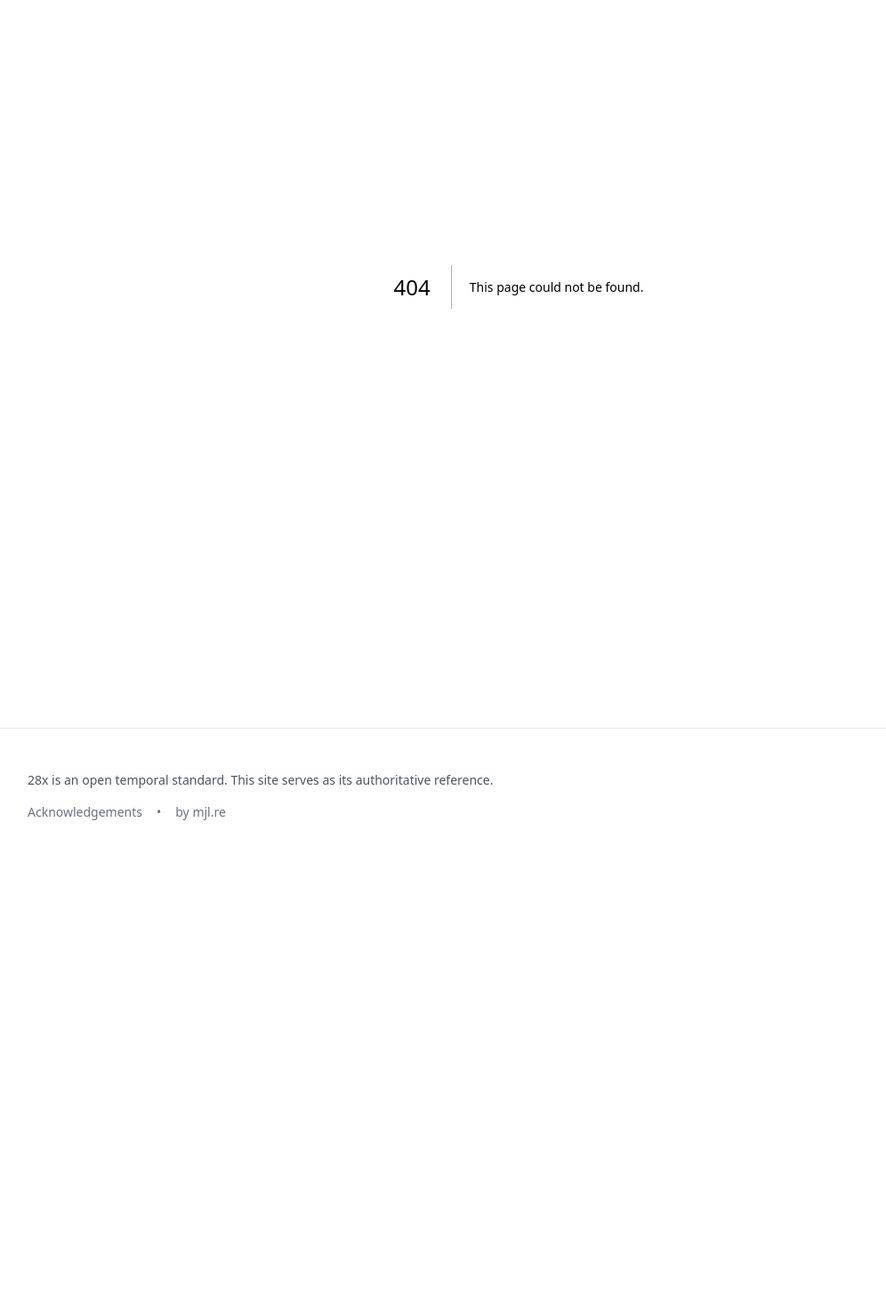
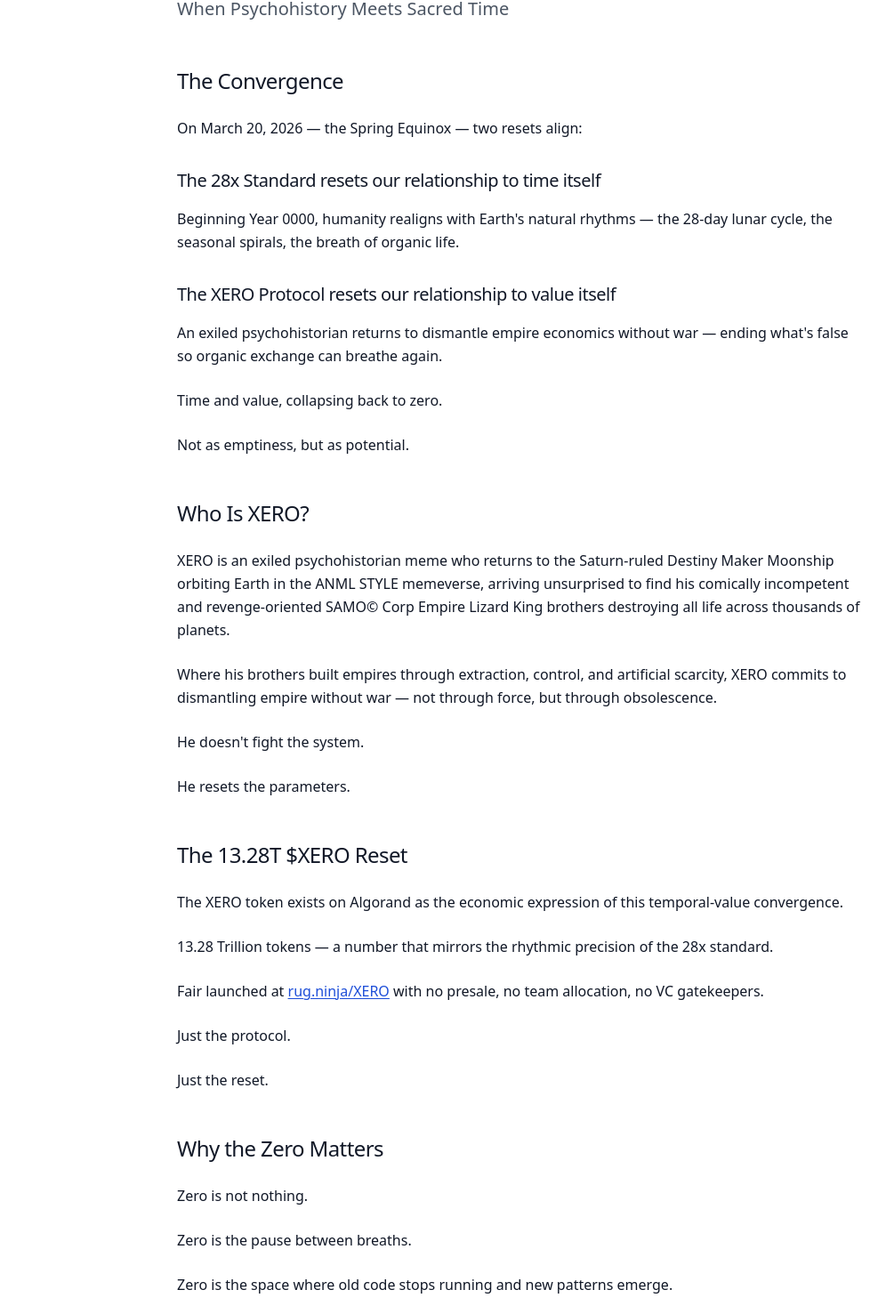
Before and after one commit to behere-re/28x, a Next.js app: page /xero-reset in a window 1280 px wide. Before the commit this address had no page. Shown: the part 139-1607 px from the top of the page at 89% size, without its empty margins (57-1053 px from the left). Before the commit the page ends 1110 px from the top, so only its background shows below. Built offline with nearby package versions, Linux system fonts and the light colour scheme.

Commit message:
Add XERO Reset page and navigation link
Create new page at /xero-reset featuring the convergence of the 28x
time standard with the XERO token protocol. Includes content about
psychohistory, the 13.28T token supply on Algorand, and participation
links.

```diff
--- /dev/null
+++ b/app/xero-reset/page.tsx
@@ -0,0 +1,173 @@
+import { Metadata } from 'next'
+
+export const metadata: Metadata = {
+  title: 'The XERO Reset: When Psychohistory Meets Sacred Time',
+  description: 'On March 20, 2026, two resets align: the 28x Standard resets our relationship to time, and the XERO Protocol resets our relationship to value.',
+}
+
+export default function XeroResetPage() {
+  return (
+    <div className="prose">
+      <h1>The XERO Reset</h1>
+      <p className="text-xl text-gray-600 mt-2">When Psychohistory Meets Sacred Time</p>
+
+      <h2>The Convergence</h2>
+      <p>
+        On March 20, 2026 — the Spring Equinox — two resets align:
+      </p>
+
+      <h3>The 28x Standard resets our relationship to time itself</h3>
+      <p>
+        Beginning Year 0000, humanity realigns with Earth&apos;s natural rhythms — the 28-day lunar cycle, the seasonal spirals, the breath of organic life.
+      </p>
+
+      <h3>The XERO Protocol resets our relationship to value itself</h3>
+      <p>
+        An exiled psychohistorian returns to dismantle empire economics without war — ending what&apos;s false so organic exchange can breathe again.
+      </p>
+      <p>
+        Time and value, collapsing back to zero.
+      </p>
+      <p>
+        Not as emptiness, but as potential.
+      </p>
+
+      <h2>Who Is XERO?</h2>
+      <p>
+        XERO is an exiled psychohistorian meme who returns to the Saturn-ruled Destiny Maker Moonship orbiting Earth in the ANML STYLE memeverse, arriving unsurprised to find his comically incompetent and revenge-oriented SAMO© Corp Empire Lizard King brothers destroying all life across thousands of planets.
+      </p>
+      <p>
+        Where his brothers built empires through extraction, control, and artificial scarcity, XERO commits to dismantling empire without war — not through force, but through obsolescence.
+      </p>
+      <p>
+        He doesn&apos;t fight the system.
+      </p>
+      <p>
+        He resets the parameters.
+      </p>
+
+      <h2>The 13.28T $XERO Reset</h2>
+      <p>
+        The XERO token exists on Algorand as the economic expression of this temporal-value convergence.
+      </p>
+      <p>
+        13.28 Trillion tokens — a number that mirrors the rhythmic precision of the 28x standard.
+      </p>
+      <p>
+        Fair launched at <a href="https://rug.ninja/XERO" target="_blank" rel="noopener noreferrer">rug.ninja/XERO</a> with no presale, no team allocation, no VC gatekeepers.
+      </p>
+      <p>
+        Just the protocol.
+      </p>
+      <p>
+        Just the reset.
+      </p>
+
+      <h2>Why the Zero Matters</h2>
+      <p>
+        Zero is not nothing.
+      </p>
+      <p>
+        Zero is the pause between breaths.
+      </p>
+      <p>
+        Zero is the space where old code stops running and new patterns emerge.
+      </p>
+      <p>
+        The 28x standard proposes that we start counting from 0000 again — not to erase history, but to mark a shift from extraction time (Gregorian, industrial, imperial) to organic time (lunar, seasonal, regenerative).
+      </p>
+      <p>
+        XERO carries this same frequency into the realm of value:
+      </p>
+      <ul>
+        <li>Not fiat currency (empire-backed promises)</li>
+        <li>Not even just cryptocurrency (code-backed scarcity)</li>
+        <li>But memetic currency — value backed by shared story, by rhythm, by the decision to participate in the reset</li>
+      </ul>
+
+      <h2>The Psychohistorian&apos;s Gambit</h2>
+      <p>
+        Psychohistory — the Asimovian science of predicting mass human behavior through mathematics — reveals that empires collapse not when you fight them, but when you make them irrelevant.
+      </p>
+      <p>
+        XERO doesn&apos;t need to defeat the SAMO© Corp Lizard Kings.
+      </p>
+      <p>
+        He just needs to offer an alternative timeline.
+      </p>
+      <p>One where:</p>
+      <ul>
+        <li>Time flows in circles, not progress bars</li>
+        <li>Value flows through participation, not extraction</li>
+        <li>The reset happens collectively, not hierarchically</li>
+      </ul>
+      <p>
+        The 28x standard resets the calendar.
+      </p>
+      <p>
+        The XERO protocol resets the economy.
+      </p>
+      <p>
+        Together, they reset civilization itself.
+      </p>
+
+      <h2>The Call</h2>
+      <p>
+        You cannot be converted to the reset.
+      </p>
+      <p>
+        You can only stop resisting it.
+      </p>
+      <p>
+        The 28x standard doesn&apos;t require your permission to begin on March 20, 2026.
+      </p>
+      <p>
+        XERO doesn&apos;t require your approval to dismantle empire economics.
+      </p>
+      <p>
+        But your participation amplifies the signal.
+      </p>
+      <p>
+        Holding XERO isn&apos;t &quot;buying a token.&quot;
+      </p>
+      <p>
+        It&apos;s staking a claim in Year 0000.
+      </p>
+      <p>
+        It&apos;s saying: I choose organic time over imperial time.
+      </p>
+      <p>
+        I choose regenerative value over extractive value.
+      </p>
+      <p>
+        I choose the reset.
+      </p>
+
+      <h2>The Protocol Is Live</h2>
+      <ul>
+        <li><strong>Token:</strong> XERO (Algorand ASA)</li>
+        <li><strong>Supply:</strong> 13.28 Trillion (fixed)</li>
+        <li><strong>Launch:</strong> Fair launch via <a href="https://rug.ninja/XERO" target="_blank" rel="noopener noreferrer">rug.ninja/XERO</a></li>
+        <li><strong>Liquidity:</strong> Community-seeded, no rug possible</li>
+      </ul>
+      <p>
+        The 13.28T $XERO Reset is now.
+      </p>
+      <p>
+        Year 0000 begins on March 20, 2026.
+      </p>
+      <p>
+        Time doesn&apos;t need your belief.
+      </p>
+      <p>
+        It just needs your breath.
+      </p>
+
+      <h2>Participate</h2>
+      <ul>
+        <li><a href="https://rug.ninja/XERO" target="_blank" rel="noopener noreferrer">Get XERO</a></li>
+        <li><a href="https://x.com/XeroDestroys" target="_blank" rel="noopener noreferrer">XERO on X</a></li>
+      </ul>
+    </div>
+  )
+}
--- a/components/Navigation.tsx
+++ b/components/Navigation.tsx
@@ -9,6 +9,7 @@ export default function Navigation() {
     { href: '/why-now', label: 'Why Now' },
     { href: '/time-literacy', label: 'Time Literacy' },
     { href: '/governance', label: 'Governance' },
+    { href: '/xero-reset', label: 'XERO Reset' },
     { href: '/convert', label: 'Convert' },
   ]
 
```
Also changed, not shown: 1 other file (tests, documents, lock files or other folders).
